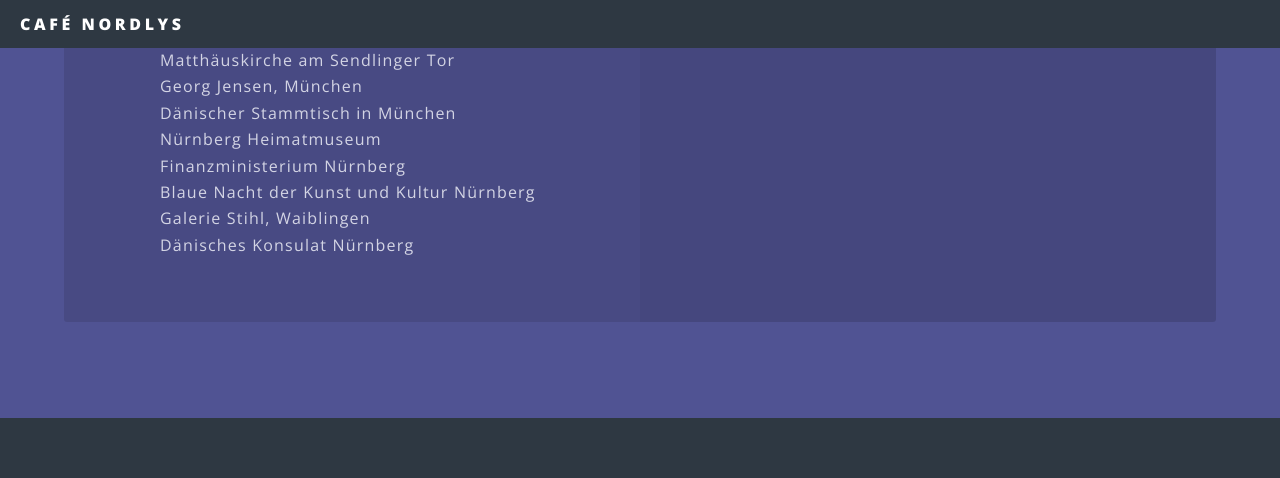
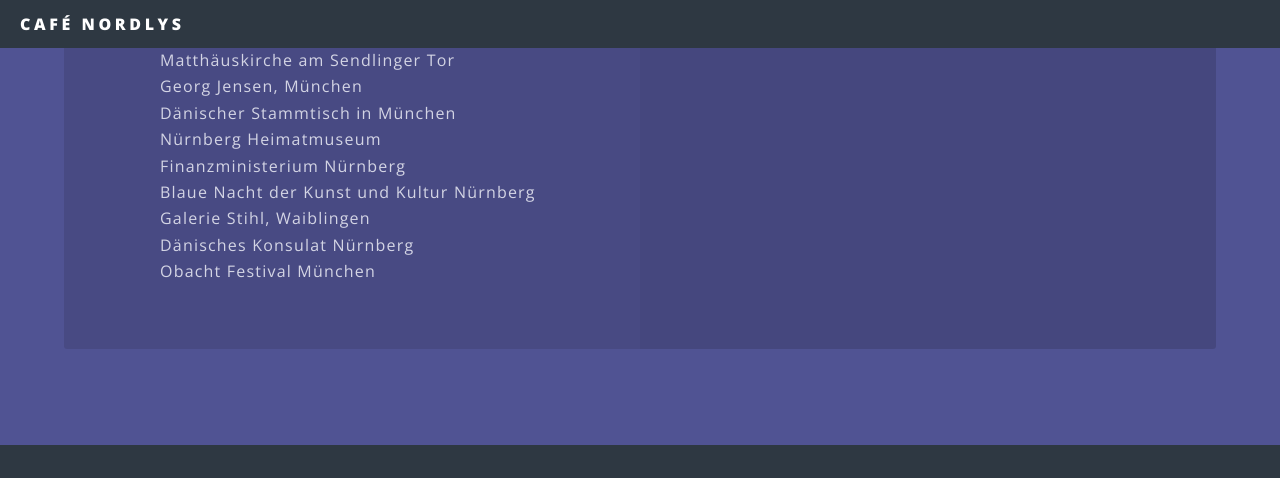
Before and after one commit to cafenordlys/cafenordlys.github.io, a Jekyll site: the page built from index.html, in a window 1280 px wide and 900 px high, scrolled down 3373 px, cut to the strip 0-478 px from the top of the window. Built offline with Jekyll 4.4.1, drawn with Linux system fonts in a browser that asks for light colours.

Commit message:
update refs

```diff
--- a/index.html
+++ b/index.html
@@ -118,7 +118,8 @@
 										Finanzministerium Nürnberg<br>
 										Blaue Nacht der Kunst und Kultur Nürnberg<br>
 										Galerie Stihl, Waiblingen<br>
-										Dänisches Konsulat Nürnberg
+										Dänisches Konsulat Nürnberg<br>
+										Obacht Festival München
 									</p>
 								</li>
 								<li class="icon fa-headphones">
```
